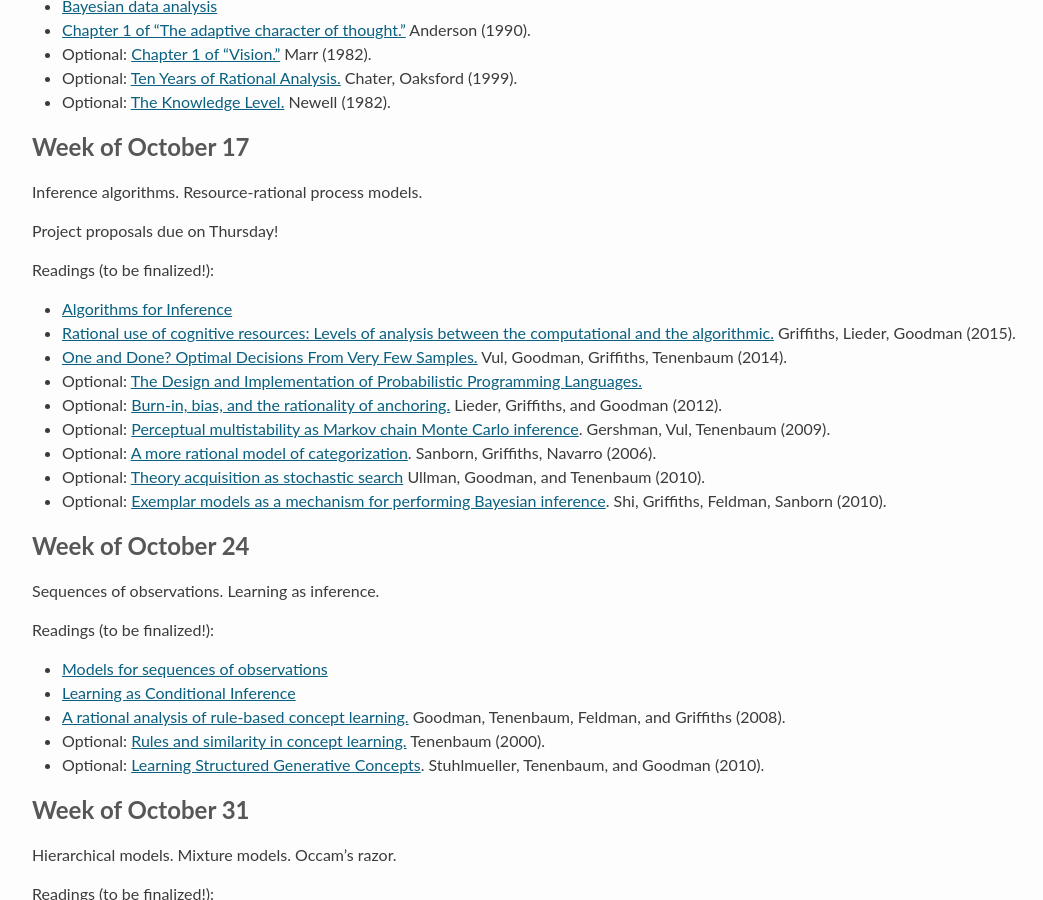
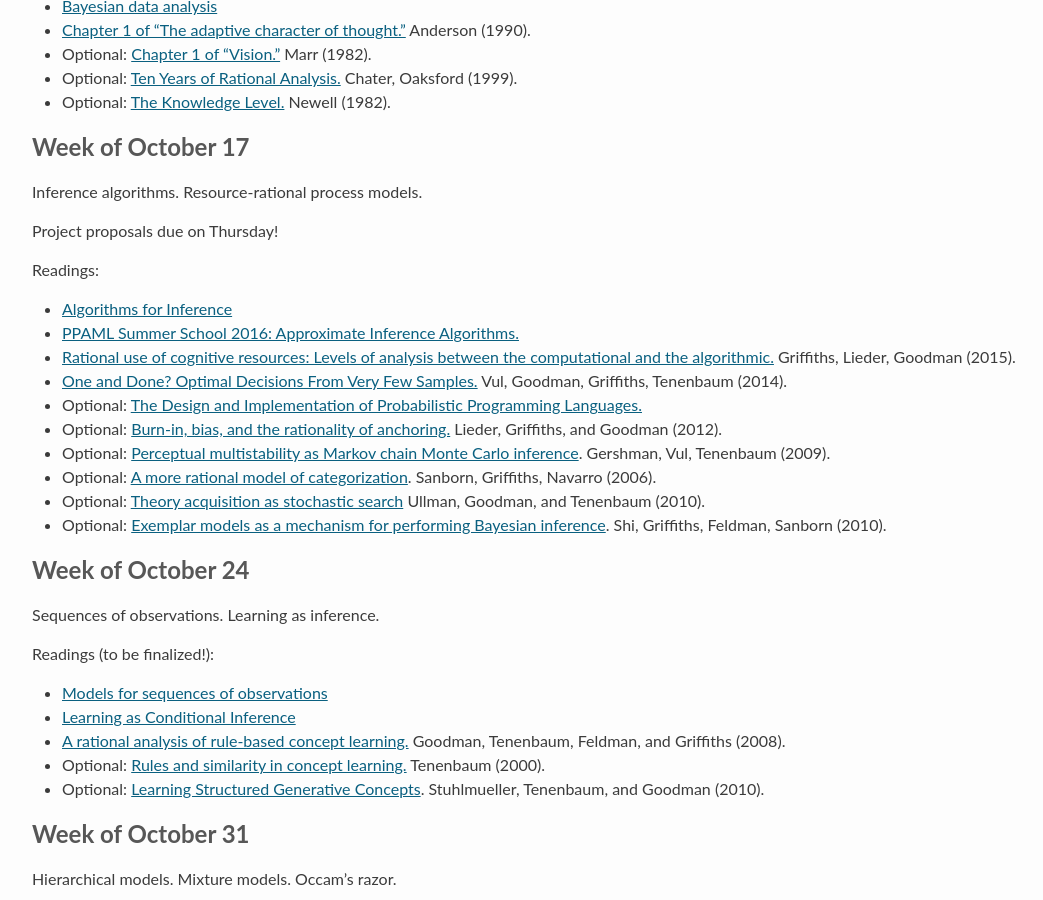
Before and after one commit to stanford-cocolab/cocolab.stanford.edu, a Jekyll site: the page built from psych204-fall2016.md, in a window 1280 px wide and 900 px high, scrolled down 2508 px. Shown: the whole window, without its empty margins (94-1137 px from the left). Built offline with Jekyll 4.4.1, drawn with Linux system fonts in a browser that asks for light colours; Markdown is read by kramdown in place of the engine named in the settings; a script that is not in the unit is left out.

Commit message:
edits to syllabus

```diff
--- a/psych204-fall2016.md
+++ b/psych204-fall2016.md
@@ -125,9 +125,10 @@ Inference algorithms. Resource-rational process models.
 
 Project proposals due on Thursday!
 
-Readings (to be finalized!):
+Readings:
 
 * [Algorithms for Inference](http://probmods.org/v2/chapters/07-inference-process.html)
+* [PPAML Summer School 2016: Approximate Inference Algorithms.](http://probmods.github.io/ppaml2016/chapters/4-algorithms.html)
 * [Rational use of cognitive resources: Levels of analysis between the computational and the algorithmic.](https://cocolab.stanford.edu/papers/GriffithsEtAl2015-TiCS.pdf) Griffiths, Lieder, Goodman (2015).
 * [One and Done? Optimal Decisions From Very Few Samples.](https://web.stanford.edu/~ngoodman/papers/VulGoodmanGriffithsTenenbaum-COGS-2014.pdf) Vul, Goodman, Griffiths, Tenenbaum (2014).
 * Optional: [The Design and Implementation of Probabilistic Programming Languages.](http://dippl.org/)
```
